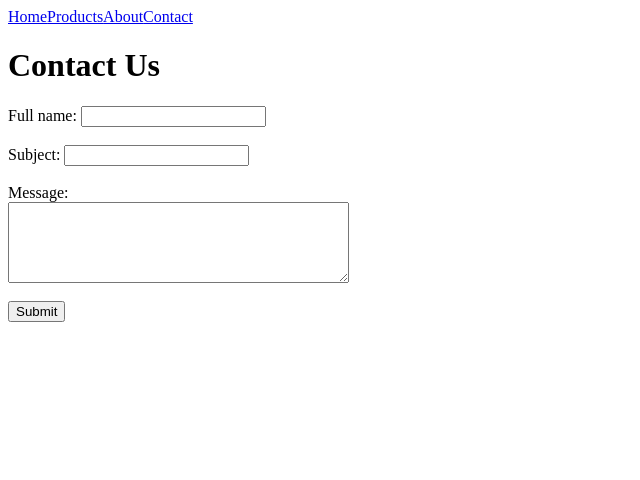
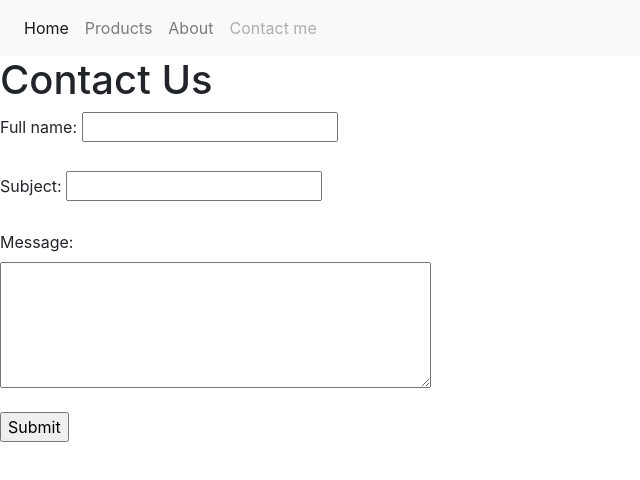
Before and after one commit to Ismaeel-Williams/css_exercise4, a plain HTML site: page html/contact.html in a window 1280 px wide. Shown: the whole page, without its empty margins (0-640 px from the left). Drawn offline with nearby package versions, Linux system fonts and the light colour scheme.

Commit message:
needtopackup

```diff
--- a/html/contact.html
+++ b/html/contact.html
@@ -3,23 +3,39 @@
     <meta charset="UTF-8" />
     <meta name="viewport" content="width=device-width, initial-scale=1.0" />
     <link rel="stylesheet" href="../css/style.css" />
+    <link
+      rel="stylesheet"
+      href="https://cdn.jsdelivr.net/npm/bootstrap@4.0.0/dist/css/bootstrap.min.css"
+      integrity="sha384-Gn5384xqQ1aoWXA+058RXPxPg6fy4IWvTNh0E263XmFcJlSAwiGgFAW/dAiS6JXm"
+      crossorigin="anonymous"
+    />
     <title>Contact</title>
   </head>
   <body>
-    <nav class="ug">
-      <a href="../index.html">Home</a><a href="products.html">Products</a
-      ><a href="about.html">About</a
-      ><a class="on" href="contact.html">Contact</a>
+    <nav class="navbar navbar-expand-lg navbar-light bg-light">
+      <div class="d-flex flex-row">
+        <div class="navbar-nav">
+          <a class="nav-item nav-link active" href="../index.html"
+            >Home <span class="sr-only"></span
+          ></a>
+          <a class="nav-item nav-link" href="products.html">Products</a>
+          <a class="nav-item nav-link" href="about.html">About</a>
+          <a class="nav-item nav-link disabled" href="contact.html"
+            >Contact me</a
+          >
+        </div>
+      </div>
     </nav>
     <h1>Contact Us</h1>
     <form action="/action_page.php" method="get">
-  <label for="fname">Full name:</label>
-  <input type="text" id="fullname" name="fullname"><br><br>
-  <label for="subject">Subject:</label>
-  <input type="text" id="subject" name="subject"><br><br>
-  <label for="message">Message:</label><br>
-  <textarea id="message" name="message" rows="5" cols="40"></textarea><br><br>
-  <input type="submit" value="Submit">
-</form>
+      <label for="fname">Full name:</label>
+      <input type="text" id="fullname" name="fullname" /><br /><br />
+      <label for="subject">Subject:</label>
+      <input type="text" id="subject" name="subject" /><br /><br />
+      <label for="message">Message:</label><br />
+      <textarea id="message" name="message" rows="5" cols="40"></textarea
+      ><br /><br />
+      <input type="submit" value="Submit" />
+    </form>
   </body>
 </html>
```
Also changed, not shown: html/products.html (+19 -4 lines), index.html (+1 -1 lines).
